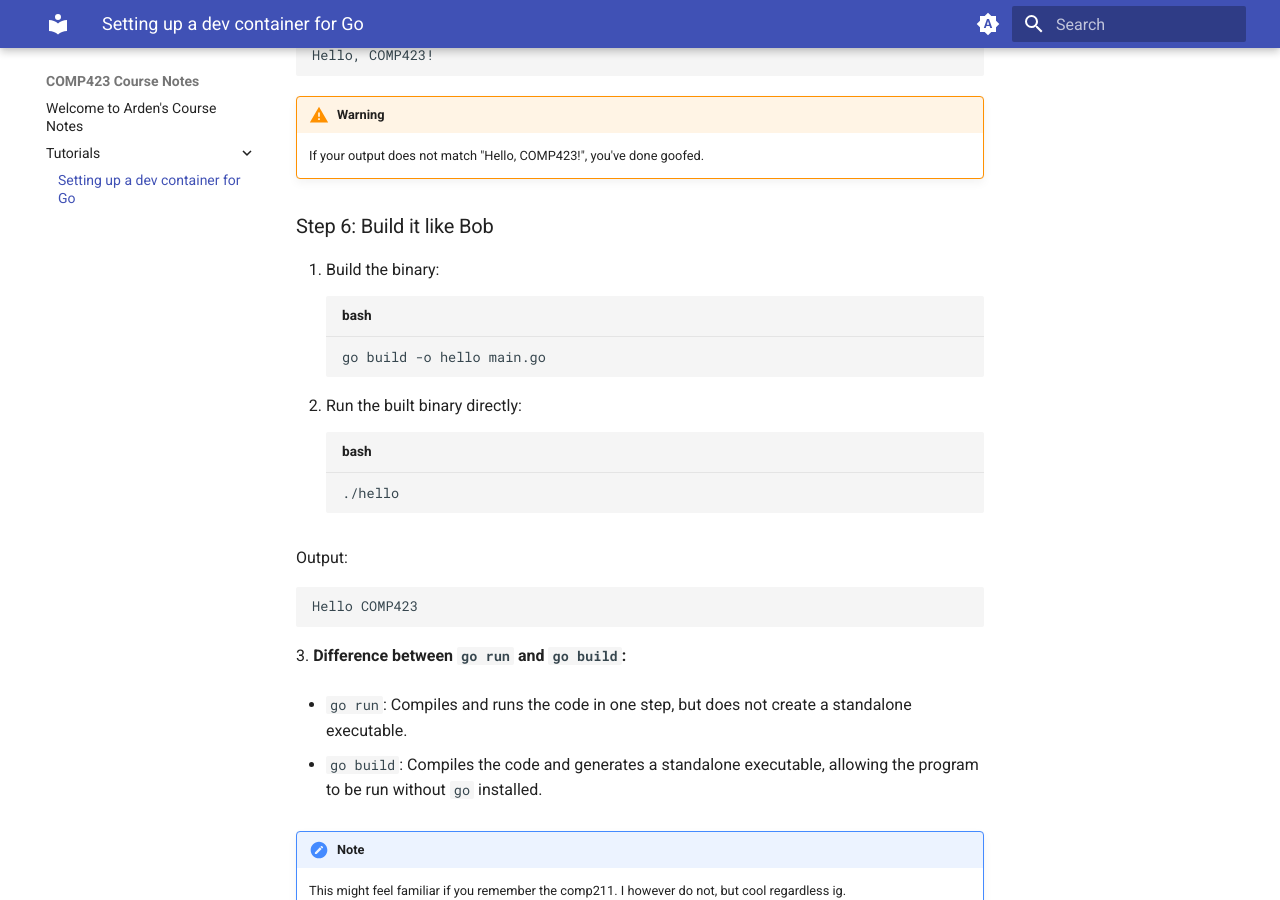
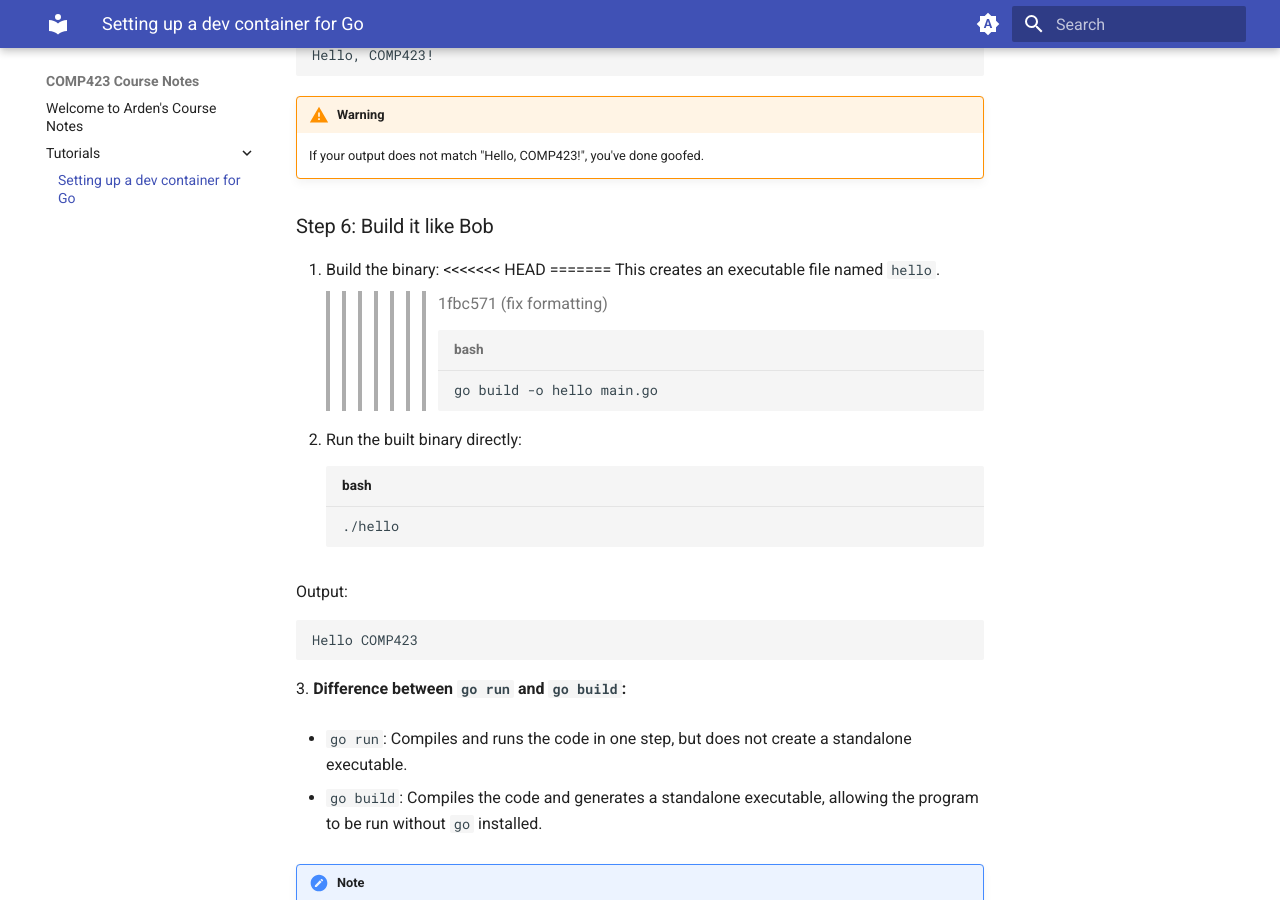
Before and after one commit to Arden-Feldt/comp423-course-notes, an MkDocs documentation site: the page built from docs/tutorials/go-setup.md, in a window 1280 px wide and 900 px high, scrolled down 2990 px. Built offline with MkDocs 1.6.1 and Material for MkDocs 9.7.7, drawn with Linux system fonts in a browser that asks for light colours.

Commit message:
fix formatting

````diff
--- a/docs/tutorials/go-setup.md
+++ b/docs/tutorials/go-setup.md
@@ -115,6 +115,10 @@ To follow along with this tutorial you'll need the following three things set up
 ### Step 6: Build it like Bob
 
 1. Build the binary:
+<<<<<<< HEAD
+=======
+   This creates an executable file named `hello`.
+>>>>>>> 1fbc571 (fix formatting)
    ```title="bash"
    go build -o hello main.go
    ```
````
